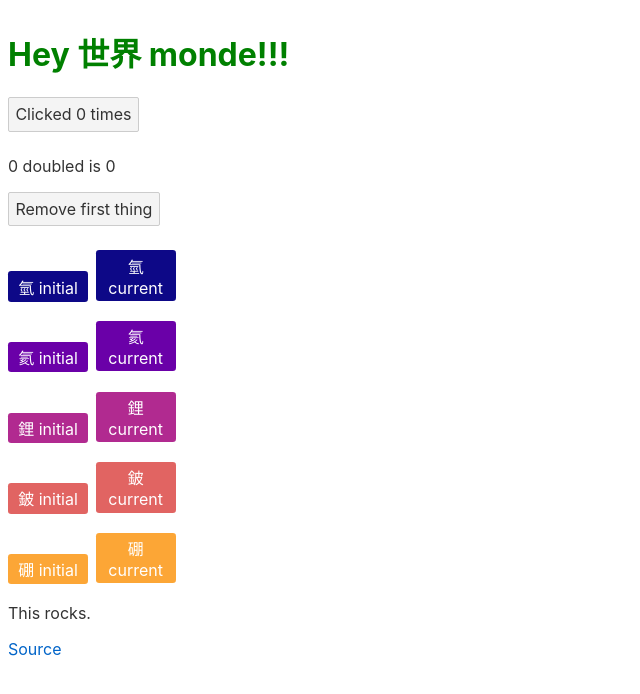
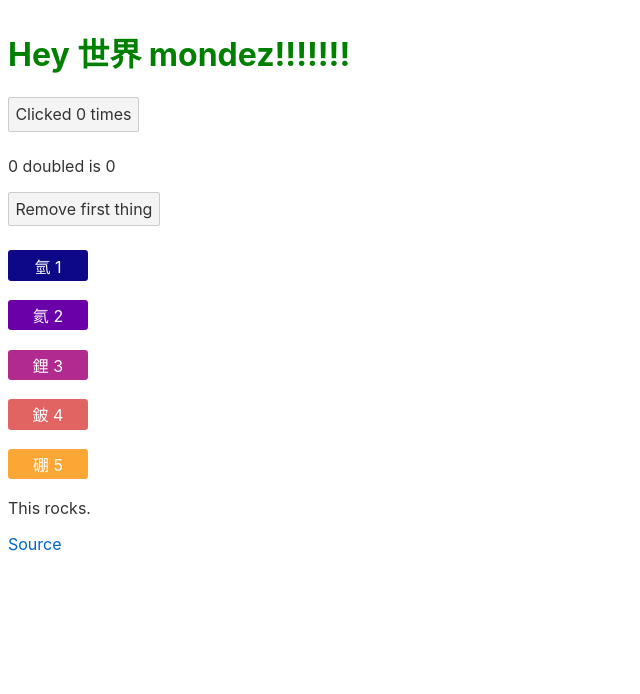
Before and after one commit to kaicarver/sovelte, a Svelte app: page / in a window 1280 px wide. Shown: the top 694 px of the page, without its empty margins (0-640 px from the left). Built offline with nearby package versions, Linux system fonts and the light colour scheme.

Commit message:
clean up, try hover

```diff
--- a/src/App.svelte
+++ b/src/App.svelte
@@ -1,5 +1,5 @@
 <script>
-  import Thing from './Thing.svelte';
+  import Thing from "./Thing.svelte";
 
   export let name;
   let count = 0;
@@ -10,11 +10,11 @@
   }
 
   let things = [
-		{ id: 1, char: '氫', color: '#0d0887' },
-		{ id: 2, char: '氦', color: '#6a00a8' },
-		{ id: 3, char: '鋰', color: '#b12a90' },
-		{ id: 4, char: '鈹', color: '#e16462' },
-		{ id: 5, char: '硼', color: '#fca636' }
+    { id: 1, char: "氫", color: "#0d0887" },
+    { id: 2, char: "氦", color: "#6a00a8" },
+    { id: 3, char: "鋰", color: "#b12a90" },
+    { id: 4, char: "鈹", color: "#e16462" },
+    { id: 5, char: "硼", color: "#fca636" }
   ];
 
   function handleClick2() {
@@ -28,7 +28,7 @@
   }
 </style>
 
-<h1>Hey {name}!!!</h1>
+<h1>Hey {name}!!!!!!!</h1>
 
 <button on:click={handleClick}>
   Clicked {count} {count === 1 ? 'time' : 'times'}
@@ -36,12 +36,10 @@
 
 <p>{count} doubled is {doubled}</p>
 
-<button on:click={handleClick2}>
-	Remove first thing
-</button>
+<button on:click={handleClick2}>Remove first thing</button>
 
 {#each things as thing (thing.id)}
-	<Thing current={thing}/>
+  <Thing {...thing} />
 {/each}
 
 <p>This rocks.</p>
--- a/src/Thing.svelte
+++ b/src/Thing.svelte
@@ -1,14 +1,21 @@
 <script>
-	// `current` is updated whenever the prop value changes...
-	export let current;
+	export let color;
+	export let char;
+	export let id;
 
-	// ...but `initial` is fixed upon initialisation
-	const initial = current;
+	function enter() {
+		hovering = true;
+		console.log("enter", this)
+	}
+
+	function leave() {
+		console.log("leave", this)
+		hovering = false;
+	}
 </script>
 
-<p>
-	<span style="background-color: {initial.color}">{initial.char} initial</span>
-	<span style="background-color: {current.color}">{initial.char} current</span>
+<p on:mouseenter={enter} on:mouseleave={leave}>
+	<span style="background-color: {color}">{char} {id}</span>
 </p>
 
 <style>
--- a/src/main.js
+++ b/src/main.js
@@ -3,7 +3,7 @@ import App from './App.svelte';
 const app = new App({
 	target: document.body,
 	props: {
-		name: '世界 monde'
+		name: '世界 mondez'
 	}
 });
 
```
Lines whose indentation alone changed are shown as unchanged.
